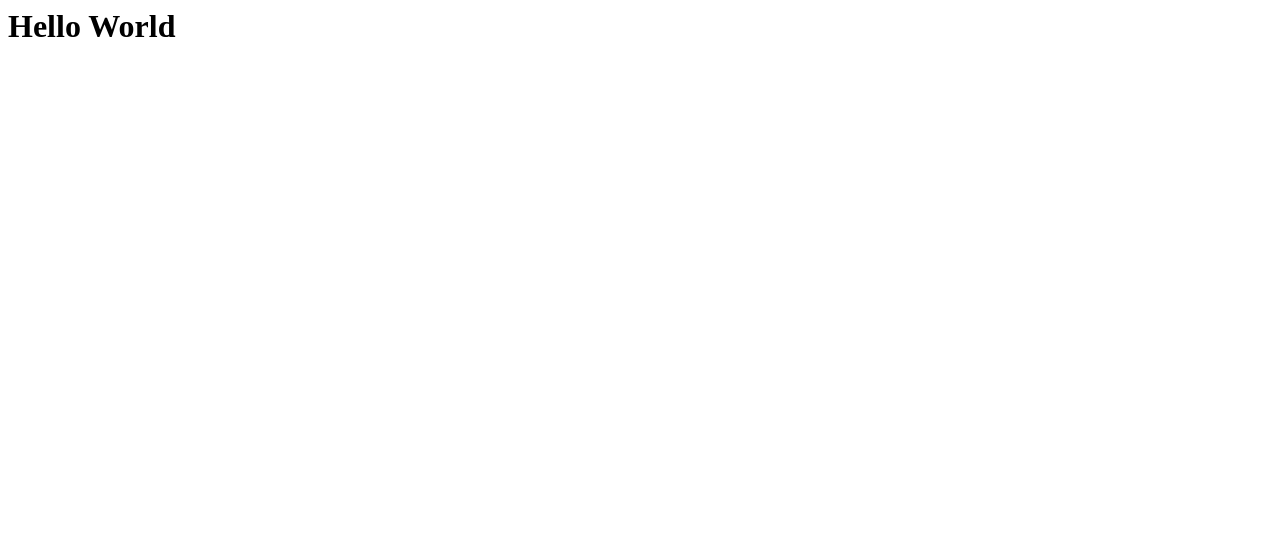
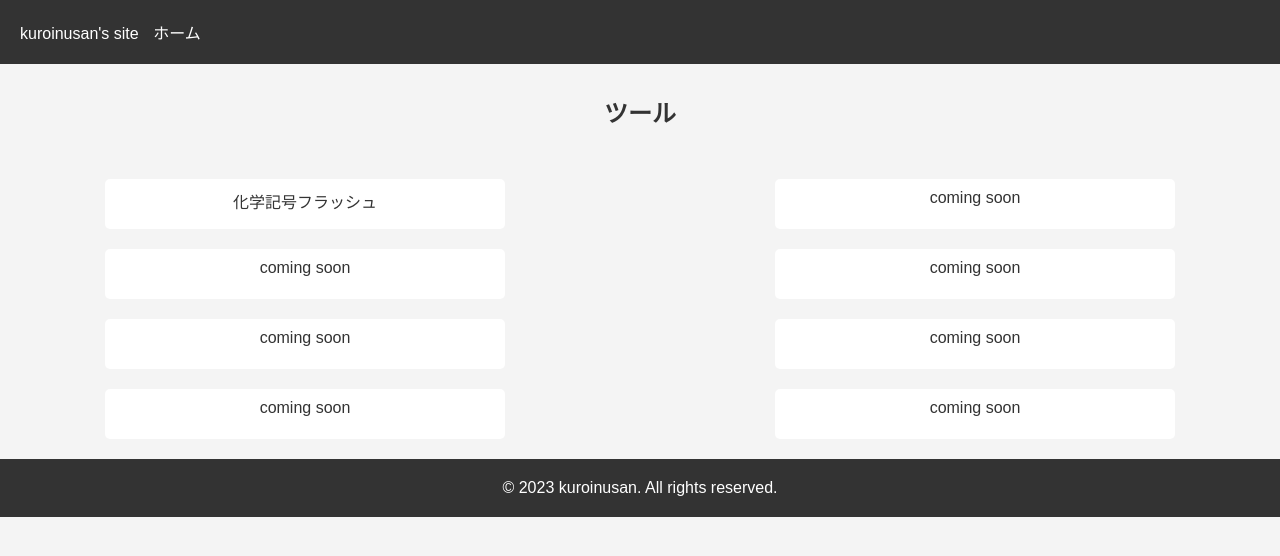
Before and after one commit to pochi1111/pochi1111.github.io, a plain HTML site: page index.html in a window 1280 px wide. Drawn offline with Linux system fonts and the light colour scheme.

Commit message:
indexほぼ完成(?)

```diff
--- a/index.html
+++ b/index.html
@@ -1 +1,38 @@
-<h1>Hello World</h1>
+<!DOCTYPE html>
+<html lang="ja">
+<head>
+    <meta charset="UTF-8">
+    <meta name="viewport" content="width=device-width, initial-scale=1.0">
+    <title>Simple & Stylish</title>
+    <link rel="stylesheet" href="/styles.css">
+</head>
+<body>
+<header>
+    <nav>
+        <ul>
+            <li id="web-title"><span>kuroinusan's site</span></li>
+            <li><a href="/index.html">ホーム</a></li>
+        </ul>
+    </nav>
+</header>
+
+<section id="links">
+    <h2 class="section-title">ツール</h2>
+    <ul class="link-list">
+        <li><a href="/study/%20chemical_symbol.html">化学記号フラッシュ</a></li>
+        <li><a href="https://google.com">coming soon</a></li>
+        <li><a href="https://google.com">coming soon</a></li>
+        <li><a href="https://google.com">coming soon</a></li>
+        <li><a href="https://google.com">coming soon</a></li>
+        <li><a href="https://google.com">coming soon</a></li>
+        <li><a href="https://google.com">coming soon</a></li>
+        <li><a href="https://google.com">coming soon</a></li>
+    </ul>
+</section>
+
+<footer>
+    <p>&copy; 2023 kuroinusan. All rights reserved.</p>
+</footer>
+
+</body>
+</html>
--- /dev/null
+++ b/styles.css
@@ -0,0 +1,100 @@
+/* styles.css */
+
+/* ヘッダー */
+header {
+    background-color: #333;
+    padding: 20px;
+    color: #fff;
+}
+
+/* ナビゲーションメニュー */
+nav ul {
+    list-style-type: none;
+    padding: 0;
+    margin: 0;
+}
+
+nav ul li {
+    display: inline-block;
+    margin-right: 10px;
+}
+
+nav ul li a {
+    color: #fff;
+    text-decoration: none;
+}
+nav ul li span{
+    color: white;
+    size: 50px;
+}
+
+/* スタイルをリセット */
+* {
+    margin: 0;
+    padding: 0;
+    box-sizing: border-box;
+}
+
+body {
+    font-family: Arial, sans-serif;
+    background-color: #f4f4f4;
+    color: #333;
+}
+
+#links {
+    text-align: center;
+}
+
+.section-title{
+    margin-bottom: 50px;
+    margin-top: 30px;
+}
+
+
+
+/* 2つごとに盾に並べるスタイル */
+.link-list {
+    display: flex;
+    flex-wrap: wrap;
+    justify-content: space-between;
+    list-style-type: none;
+    padding: 0;
+    margin: 0;
+}
+
+.link-list li {
+    width: calc(50% - 30px);
+    margin-bottom: 20px;
+}
+
+@media (max-width: 768px) {
+    .link-list li {
+        width: 100%;
+    }
+}
+
+.link-list li a {
+    display: block;
+    padding: 10px;
+    margin: auto;
+    background-color: #fff;
+    color: #333;
+    width: 400px;
+    height: 50px;
+    text-decoration: none;
+    border-radius: 5px;
+    transition: background-color 0.3s ease;
+}
+
+.link-list li a:hover {
+    background-color: #333;
+    color: #fff;
+}
+
+/* フッター */
+footer {
+    background-color: #333;
+    padding: 20px;
+    color: #fff;
+    text-align: center;
+}
```
Also changed, not shown: study/ chemical_symbol.html (added).
